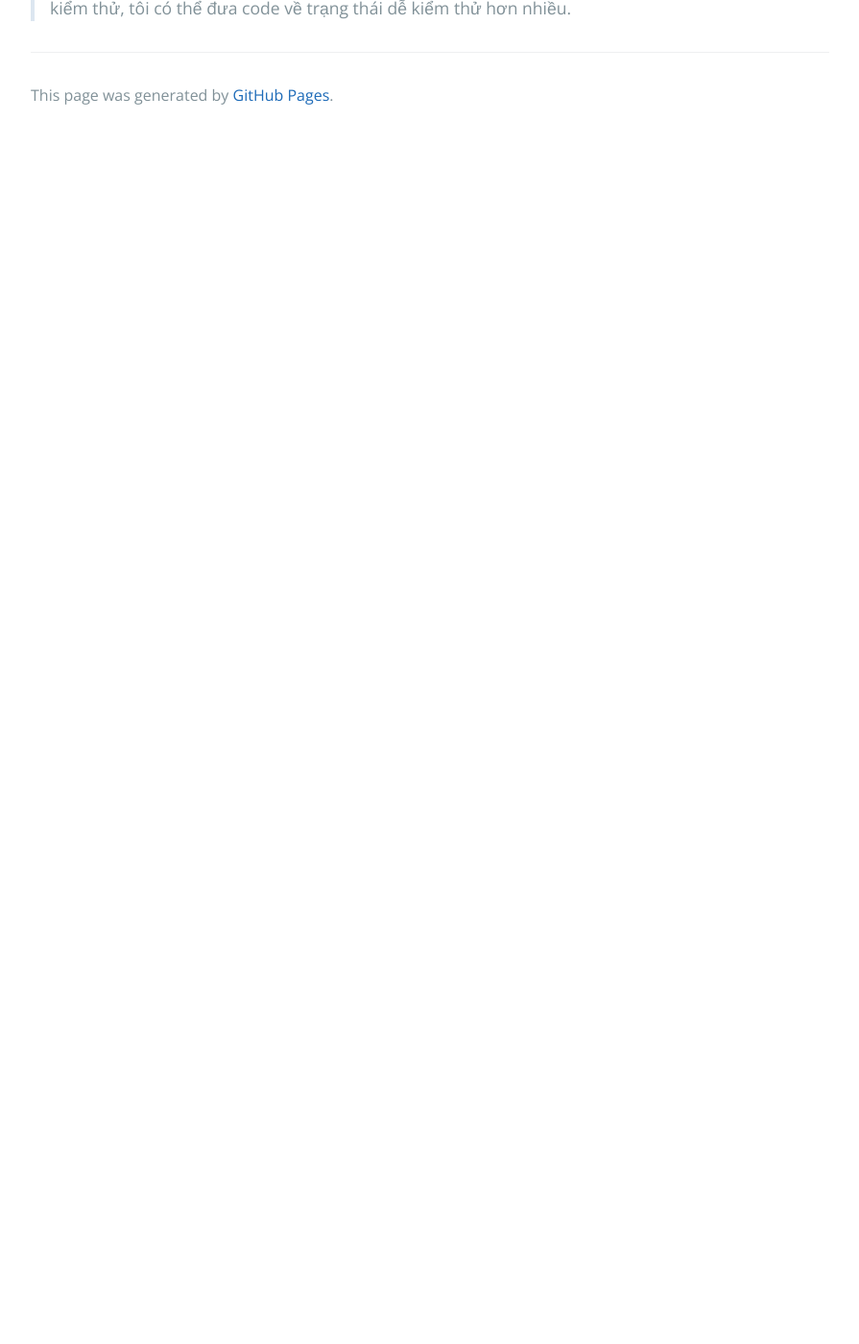
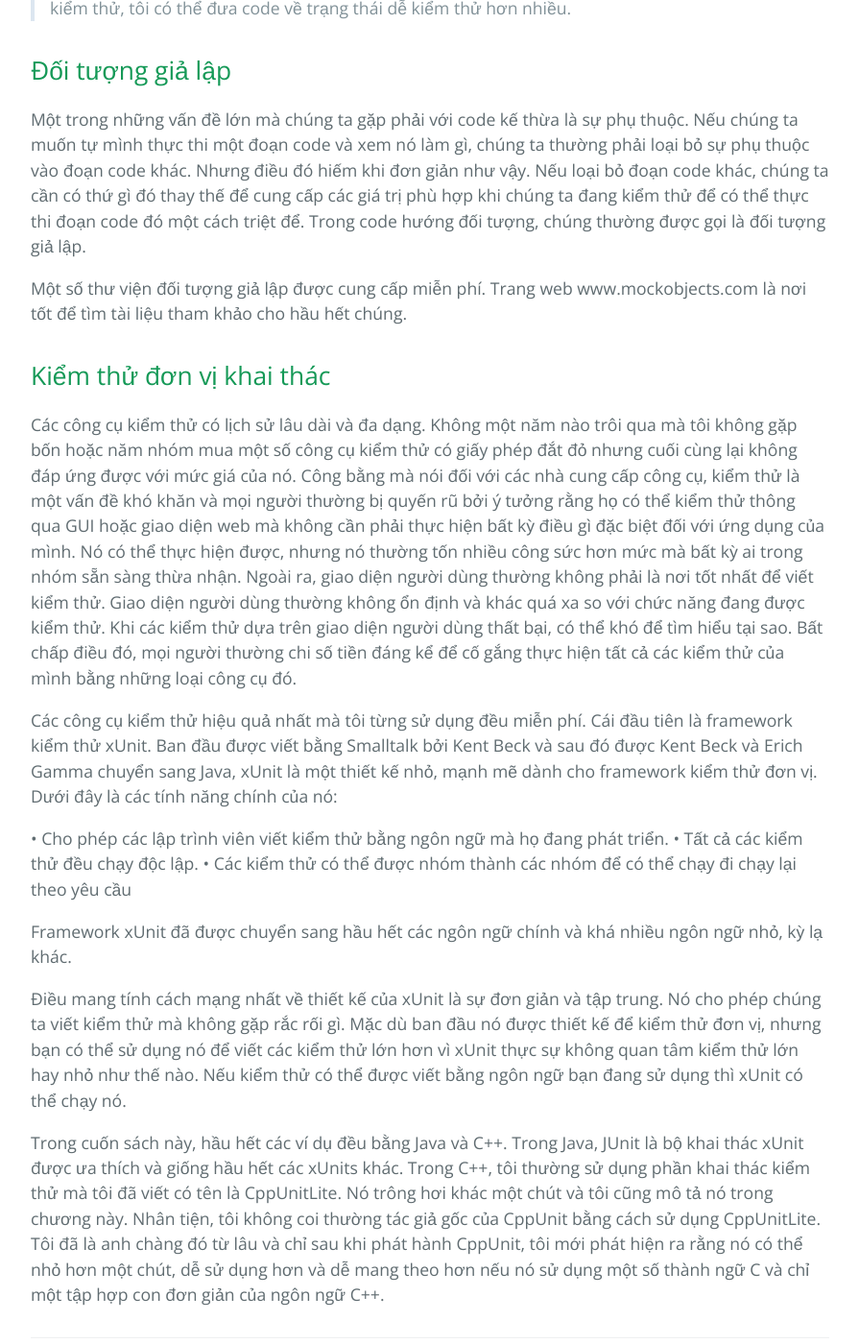
Before and after one commit to HaiBV/haibv.github.io, a Jekyll site: the page built from working-effectively-with-legacy-code/chapter-5-tools.md, in a window 1280 px wide and 1400 px high, scrolled down 2943 px. Shown: the whole window at 96% size, without its empty margins (192-1087 px from the left). Built offline with Jekyll 4.4.1, drawn with Linux system fonts in a browser that asks for light colours; our own code applies the rules of GitHub Pages for plain Markdown files; before the commit the page ends 3086 px from its top, so only the background shows below that.

Commit message:
Book - Working Efectively with Legacy Code - P1 - C5

```diff
--- a/working-effectively-with-legacy-code/chapter-5-tools.md
+++ b/working-effectively-with-legacy-code/chapter-5-tools.md
@@ -70,3 +70,25 @@ Trong mọi trường hợp, tôi giả định rằng các hoạt động tái
 > Bạn đã thấy vấn đề chưa? Biến đã bị xóa nhưng bây giờ giá trị của `alpha` được tăng lên 10 lần thay vì 1. Thay đổi này rõ ràng không bảo toàn hành vi.
 >
 > Bạn nên kiểm thử code của mình trước khi bắt đầu sử dụng tính năng tái cấu trúc tự động. Bạn có thể thực hiện một số thao tác tái cấu trúc tự động mà không cần kiểm thử, nhưng bạn phải biết công cụ này đang kiểm thử cái gì và không kiểm thử cái gì. Khi tôi bắt đầu sử dụng một công cụ mới, điều đầu tiên tôi làm là hỗ trợ nó cho việc trích xuất các phương thức thông qua các bước của nó. Nếu tôi có thể tin tưởng nó đủ tốt để sử dụng nó mà không cần kiểm thử, tôi có thể đưa code về trạng thái dễ kiểm thử hơn nhiều.
+
+## Đối tượng giả lập
+
+Một trong những vấn đề lớn mà chúng ta gặp phải với code kế thừa là sự phụ thuộc. Nếu chúng ta muốn tự mình thực thi một đoạn code và xem nó làm gì, chúng ta thường phải loại bỏ sự phụ thuộc vào đoạn code khác. Nhưng điều đó hiếm khi đơn giản như vậy. Nếu loại bỏ đoạn code khác, chúng ta cần có thứ gì đó thay thế để cung cấp các giá trị phù hợp khi chúng ta đang kiểm thử để có thể thực thi đoạn code đó một cách triệt để. Trong code hướng đối tượng, chúng thường được gọi là đối tượng giả lập.
+
+Một số thư viện đối tượng giả lập được cung cấp miễn phí. Trang web www.mockobjects.com là nơi tốt để tìm tài liệu tham khảo cho hầu hết chúng.
+
+## Kiểm thử đơn vị khai thác
+
+Các công cụ kiểm thử có lịch sử lâu dài và đa dạng. Không một năm nào trôi qua mà tôi không gặp bốn hoặc năm nhóm mua một số công cụ kiểm thử có giấy phép đắt đỏ nhưng cuối cùng lại không đáp ứng được với mức giá của nó. Công bằng mà nói đối với các nhà cung cấp công cụ, kiểm thử là một vấn đề khó khăn và mọi người thường bị quyến rũ bởi ý tưởng rằng họ có thể kiểm thử thông qua GUI hoặc giao diện web mà không cần phải thực hiện bất kỳ điều gì đặc biệt đối với ứng dụng của mình. Nó có thể thực hiện được, nhưng nó thường tốn nhiều công sức hơn mức mà bất kỳ ai trong nhóm sẵn sàng thừa nhận. Ngoài ra, giao diện người dùng thường không phải là nơi tốt nhất để viết kiểm thử. Giao diện người dùng thường không ổn định và khác quá xa so với chức năng đang được kiểm thử. Khi các kiểm thử dựa trên giao diện người dùng thất bại, có thể khó để tìm hiểu tại sao. Bất chấp điều đó, mọi người thường chi số tiền đáng kể để cố gắng thực hiện tất cả các kiểm thử của mình bằng những loại công cụ đó.
+
+Các công cụ kiểm thử hiệu quả nhất mà tôi từng sử dụng đều miễn phí. Cái đầu tiên là framework kiểm thử xUnit. Ban đầu được viết bằng Smalltalk bởi Kent Beck và sau đó được Kent Beck và Erich Gamma chuyển sang Java, xUnit là một thiết kế nhỏ, mạnh mẽ dành cho framework kiểm thử đơn vị. Dưới đây là các tính năng chính của nó:
+
+• Cho phép các lập trình viên viết kiểm thử bằng ngôn ngữ mà họ đang phát triển.
+• Tất cả các kiểm thử đều chạy độc lập.
+• Các kiểm thử có thể được nhóm thành các nhóm để có thể chạy đi chạy lại theo yêu cầu
+
+Framework xUnit đã được chuyển sang hầu hết các ngôn ngữ chính và khá nhiều ngôn ngữ nhỏ, kỳ lạ khác.
+
+Điều mang tính cách mạng nhất về thiết kế của xUnit là sự đơn giản và tập trung. Nó cho phép chúng ta viết kiểm thử mà không gặp rắc rối gì. Mặc dù ban đầu nó được thiết kế để kiểm thử đơn vị, nhưng bạn có thể sử dụng nó để viết các kiểm thử lớn hơn vì xUnit thực sự không quan tâm kiểm thử lớn hay nhỏ như thế nào. Nếu kiểm thử có thể được viết bằng ngôn ngữ bạn đang sử dụng thì xUnit có thể chạy nó.
+
+Trong cuốn sách này, hầu hết các ví dụ đều bằng Java và C++. Trong Java, JUnit là bộ khai thác xUnit được ưa thích và giống hầu hết các xUnits khác. Trong C++, tôi thường sử dụng phần khai thác kiểm thử mà tôi đã viết có tên là CppUnitLite. Nó trông hơi khác một chút và tôi cũng mô tả nó trong chương này. Nhân tiện, tôi không coi thường tác giả gốc của CppUnit bằng cách sử dụng CppUnitLite. Tôi đã là anh chàng đó từ lâu và chỉ sau khi phát hành CppUnit, tôi mới phát hiện ra rằng nó có thể nhỏ hơn một chút, dễ sử dụng hơn và dễ mang theo hơn nếu nó sử dụng một số thành ngữ C và chỉ một tập hợp con đơn giản của ngôn ngữ C++.
```
